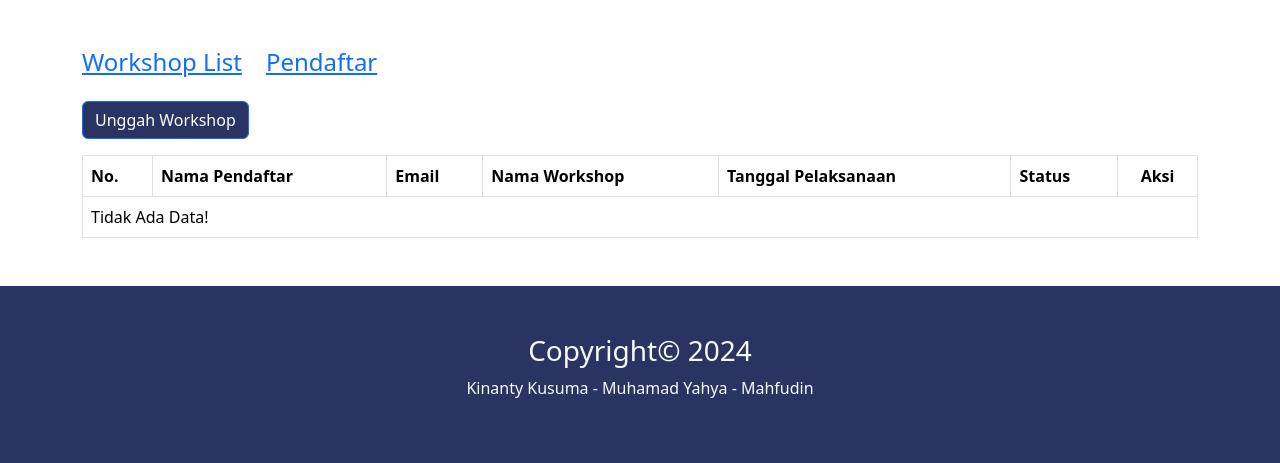
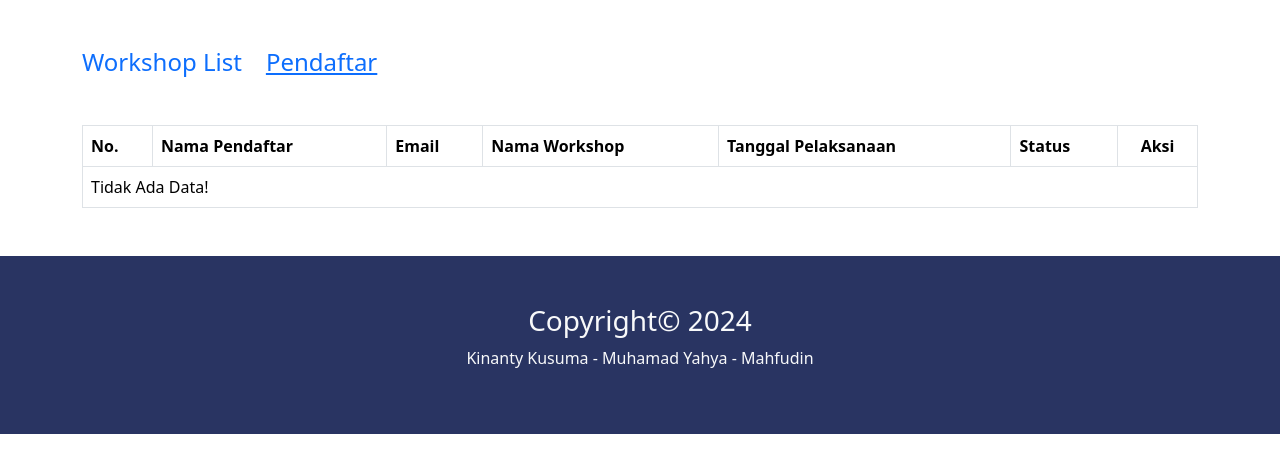
Before and after one commit to chirzarahman/joki-uas-esq, a PHP site: page /index.php?p=admin_pendaftarlist in a window 1280 px wide. Shown: the part 62-525 px from the top of the page. Run offline with PHP 8.4, Linux system fonts and the light colour scheme; data that the repository does not hold is empty.

Commit message:
Update query select workshop

```diff
--- a/pages/admin_pendaftarlist.php
+++ b/pages/admin_pendaftarlist.php
@@ -13,13 +13,11 @@
     <div class="container my-5">
         <h4 class="title">
             <div class="text d-flex gap-4">
-                <a href="index.php?p=dashboard_admin">Workshop List</a>
+                <a href="index.php?p=dashboard_admin" style="text-decoration: none;">Workshop List</a>
                 <a href="index.php?p=admin_pendaftarlist">Pendaftar</a>
             </div>
         </h4>
-        <a class="btn btn-primary my-3" href="index.php?p=form_workshop" style="background-color: #293462;">Unggah
-            Workshop</a>
-        <table class="table table-bordered">
+        <table class="table table-bordered mt-5">
             <tr>
                 <th>No.</th>
                 <th>Nama Pendaftar</th>
@@ -46,7 +44,7 @@
                     echo '<td>' . $dataPendaftar->nama_workshop . '</td>';
                     echo '<td>' . $dataPendaftar->tanggal_pelaksanaan . '</td>';
                     echo '<td>' . $dataPendaftar->status . '</td>';
-                    echo '<td class="text-center"><a class="btn btn-warning me-2" href="index.php?p=form_workshop&no_id=' . $dataPendaftar->no_id . '">Edit</a><a class="btn btn-danger" href="index.php?p=deleteworkshop&no_id=' . $dataPendaftar->no_id . '" on click="return confirm(\'Apakah yakin ingin menghapus?\')">Delete</a></td>';
+                    echo '<td class="text-center"><a class="btn btn-warning me-2" href="index.php?p=form_workshop&no_id=' . $dataPendaftar->no_id . '">Lihat</a><a class="btn btn-success" href="index.php?p=deleteworkshop&no_id=' . $dataPendaftar->no_id . '" on click="return confirm(\'Apakah yakin ingin terima tiket ini?\')">Terima</a></td>';
                     echo '</tr>';
                     $no++;
                 }
--- a/pages/dashboard_admin.php
+++ b/pages/dashboard_admin.php
@@ -14,10 +14,10 @@
         <h4 class="title">
             <div class="text d-flex gap-4">
                 <a href="index.php?p=dashboard_admin">Workshop List</a>
-                <a href="index.php?p=admin_pendaftarlist">Pendaftar</a>
+                <a href="index.php?p=admin_pendaftarlist" style="text-decoration: none;">Pendaftar</a>
             </div>
         </h4>
-        <a class="btn btn-primary my-3" href="index.php?p=form_workshop" style="background-color: #293462;">Unggah
+        <a class=" btn btn-primary my-3" href="index.php?p=form_workshop" style="background-color: #293462;">Unggah
             Workshop</a>
         <table class="table table-bordered">
             <tr>
```
Also changed, not shown: class/class.Workshop.php (+5 -5 lines), pages/admin_pendaftar_detail.php (added, +23 -0 lines). Lines whose indentation alone changed are shown as unchanged.
